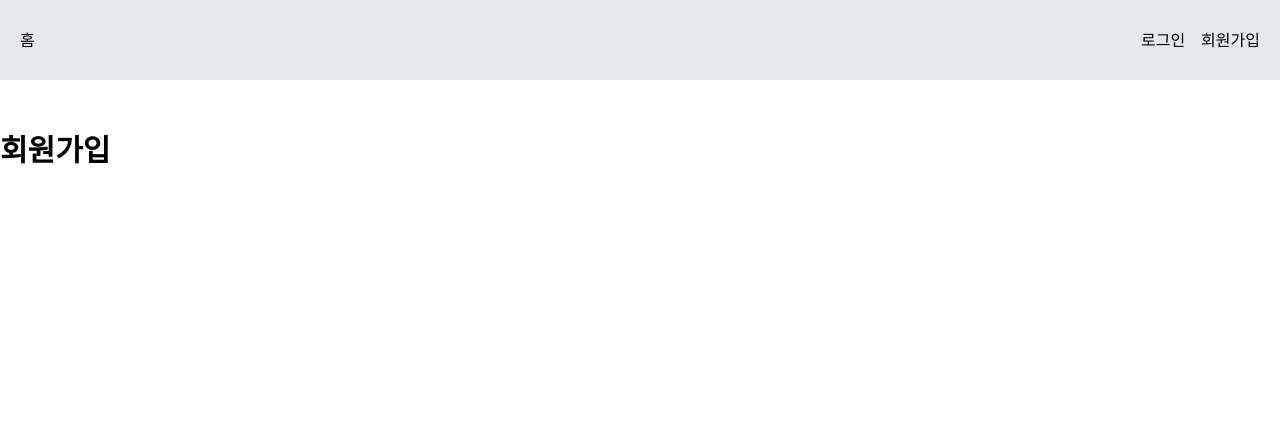
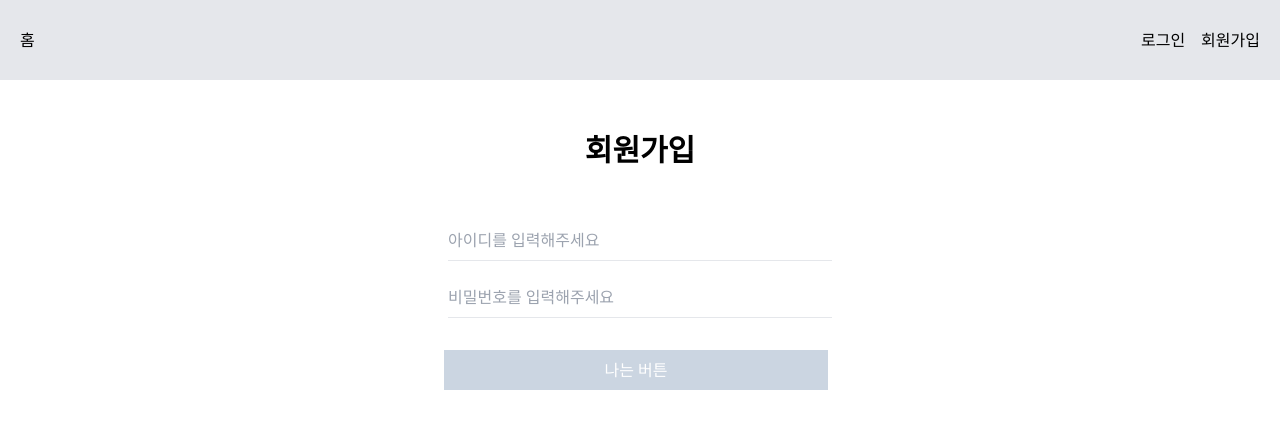
Before and after one commit to kwondajung/MBTI_Test, a React (Vite) app: page /signup in a window 1280 px wide. Shown: the top 428 px of the page. Built offline with nearby package versions, Linux system fonts and the light colour scheme.

Commit message:
💄 Style: AuthForm ui 추가

```diff
--- a/src/components/AuthForm.jsx
+++ b/src/components/AuthForm.jsx
@@ -1,7 +1,26 @@
 import React from 'react';
 
 const AuthForm = () => {
-  return <div>AuthForm</div>;
+  const hanleChange = (e) => {
+    e.prevenDefault();
+  };
+  return (
+    <>
+      {/* <div className="w-2/3 flex flex-col justify-center items-center"> */}
+      <div className="my-8 grid place-items-center">
+        <input
+          type="text"
+          placeholder="아이디를 입력해주세요"
+          name="id"
+          value={FormData.id}
+          onChange={hanleChange}
+          required
+        />
+        <input type="password" placeholder="비밀번호를 입력해주세요" />
+        <button className="w-96">나는 버튼</button>
+      </div>
+    </>
+  );
 };
 
 export default AuthForm;
--- a/src/index.css
+++ b/src/index.css
@@ -10,6 +10,9 @@
     @apply text-base/loose;
   }
   button {
-    @apply bg-slate-300 text-white px-4 py-2 mr-2;
+    @apply bg-slate-300 text-white px-4 py-2 mr-2 my-6;
+  }
+  input {
+    @apply w-96 py-2 my-2 border-b;
   }
 }
--- a/src/pages/Login.jsx
+++ b/src/pages/Login.jsx
@@ -1,9 +1,11 @@
 import React from 'react';
+import AuthForm from '../components/AuthForm';
 
 const Login = () => {
   return (
     <div>
-      <h1>로그인</h1>
+      <h1 className="flex justify-center">로그인</h1>
+      <AuthForm />
     </div>
   );
 };
--- a/src/pages/Signup.jsx
+++ b/src/pages/Signup.jsx
@@ -1,9 +1,11 @@
 import React from 'react';
+import AuthForm from '../components/AuthForm';
 
 const Signup = () => {
   return (
     <div>
-      <h1>회원가입</h1>
+      <h1 className="flex justify-center">회원가입</h1>
+      <AuthForm />
     </div>
   );
 };
```
